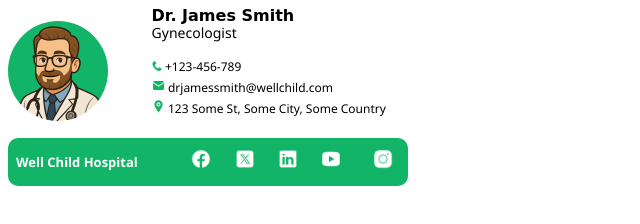
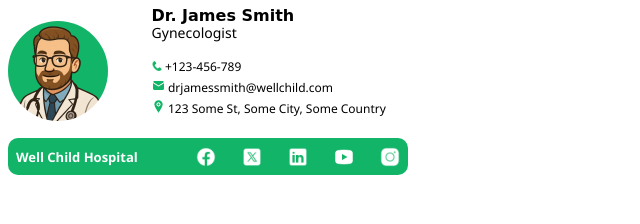
Before and after one commit to Obikaviola/Dr.James-smith-email-signature, a plain HTML site: page index.html in a window 1280 px wide. Shown: the whole page, without its empty margins (0-640 px from the left). Drawn offline with Linux system fonts and the light colour scheme.

Commit message:
update index.html

```diff
--- a/index.html
+++ b/index.html
@@ -46,45 +46,45 @@
         </tr>
 
         <tr>
-            <td style="background-color: #12b467; border-radius: 10px; padding: 6px 0 6px 0;" colspan="3">
+            <td style="background-color: #12b467; border-radius: 10px; padding: 8px 8px 8px 8px;" colspan="3">
 
                 <table style="font-family: 'Segoe UI', Tahoma, Geneva, Verdana, sans-serif; font-size: 13px; width: 100%;" cellpadding="0" cellspacing="0" border="0">
                     <tbody>
                         <tr>
-                            <td style="font-size: 13px; padding: 0 0 0 8px; color: #ffffff; white-space: nowrap;" colspan="2"><strong>Well Child Hospital</strong></td>
+                            <td style="font-size: 13px; color: #ffffff; white-space: nowrap; vertical-align: middle;" colspan="2"><strong>Well Child Hospital</strong></td>
 
-                            <td style="text-align: right; width: 60%; padding: 5px 0 5px 0;" align="right">
+                            <td style="text-align: right; width: 60%;" align="right">
 
                                 <table style="font-family: 'Segoe UI', Tahoma, Geneva, Verdana, sans-serif; font-size: 13px; width: 100%;" cellpadding="0" cellspacing="0" border="0">
                                     <tbody>
                                         <tr>
                                             <td  style="font-family: 'Segoe UI', Tahoma, Geneva, Verdana, sans-serif; font-size: 10px; padding: 0 0 0 8px">
                                                 <a href="#" target="_blank" style="text-decoration: none; font-size: 12px; color: #000; line-height: 20px;">
-                                                    <img src="https://obikaviola.github.io/Dr.James-smith-email-signature/images/facebook.png" alt="facebook" style="width: 20px;">
+                                                    <img src="https://obikaviola.github.io/Dr.James-smith-email-signature/images/facebook.png" alt="facebook" style="width: 20px; vertical-align: middle;" width="20">
                                                 </a>
                                             </td>
 
                                             <td  style="font-family: 'Segoe UI', Tahoma, Geneva, Verdana, sans-serif; font-size: 10px; padding: 0 0 0 8px">
                                                 <a href="#" target="_blank" style="text-decoration: none; font-size: 12px; color: #000; line-height: 20px;">
-                                                    <img src="https://obikaviola.github.io/Dr.James-smith-email-signature/images/x-1.png" alt="x" style="width: 20px;" width="20">
+                                                    <img src="https://obikaviola.github.io/Dr.James-smith-email-signature/images/x-1.png" alt="x" style="width: 20px; vertical-align: middle;" width="20">
                                                 </a>
                                             </td>
 
                                             <td  style="font-family: 'Segoe UI', Tahoma, Geneva, Verdana, sans-serif; font-size: 10px; padding: 0 0 0 8px">
                                                 <a href="#" target="_blank" style="text-decoration: none; color: #000; line-height: 20px;">
-                                                    <img src="https://obikaviola.github.io/Dr.James-smith-email-signature/images/linkedin.png" alt="linkedin" style="width: 20px;" width="20">
+                                                    <img src="https://obikaviola.github.io/Dr.James-smith-email-signature/images/linkedin.png" alt="linkedin" style="width: 20px; vertical-align: middle;" width="20">
                                                 </a>
                                             </td>
 
                                             <td  style="font-family: 'Segoe UI', Tahoma, Geneva, Verdana, sans-serif; font-size: 10px; padding: 0 0 0 8px">
                                                 <a href="#" target="_blank" style="text-decoration: none; color: #000; line-height: 20px;">
-                                                    <img src="https://obikaviola.github.io/Dr.James-smith-email-signature/images/youtube.png" alt="youtube" style="width: 20px;" width="20">
+                                                    <img src="https://obikaviola.github.io/Dr.James-smith-email-signature/images/youtube.png" alt="youtube" style="width: 20px;vertical-align: middle;" width="20">
                                                 </a>
                                             </td>
 
-                                            <td  style="font-family: 'Segoe UI', Tahoma, Geneva, Verdana, sans-serif; font-size: 10px; padding: 0 15px 0 8px">
+                                            <td  style="font-family: 'Segoe UI', Tahoma, Geneva, Verdana, sans-serif; font-size: 10px; padding: 0 0 0 8px; vertical-align: middle;">
                                                 <a href="#" target="_blank" style="text-decoration: none; color: #000; line-height: 20px; margin: 0;">
-                                                    <img src="https://obikaviola.github.io/Dr.James-smith-email-signature/images/instagram.png" alt="instagram" style="width: 20px;" width="20">
+                                                    <img src="https://obikaviola.github.io/Dr.James-smith-email-signature/images/instagram.png" alt="instagram" style="width: 20px; height: 20px; vertical-align: middle;" width="20" height="20">
                                                 </a>
                                             </td>
 
```
